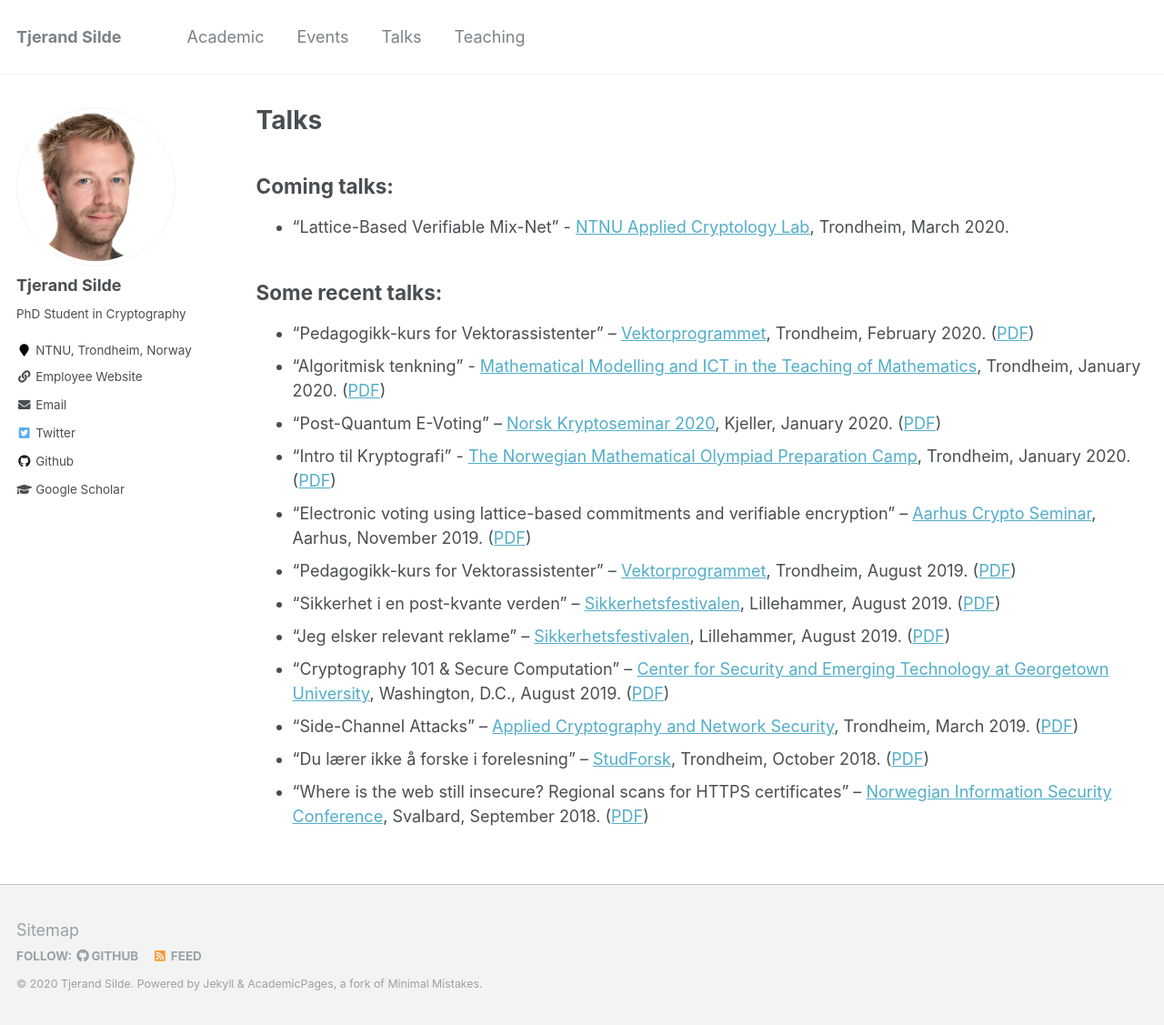
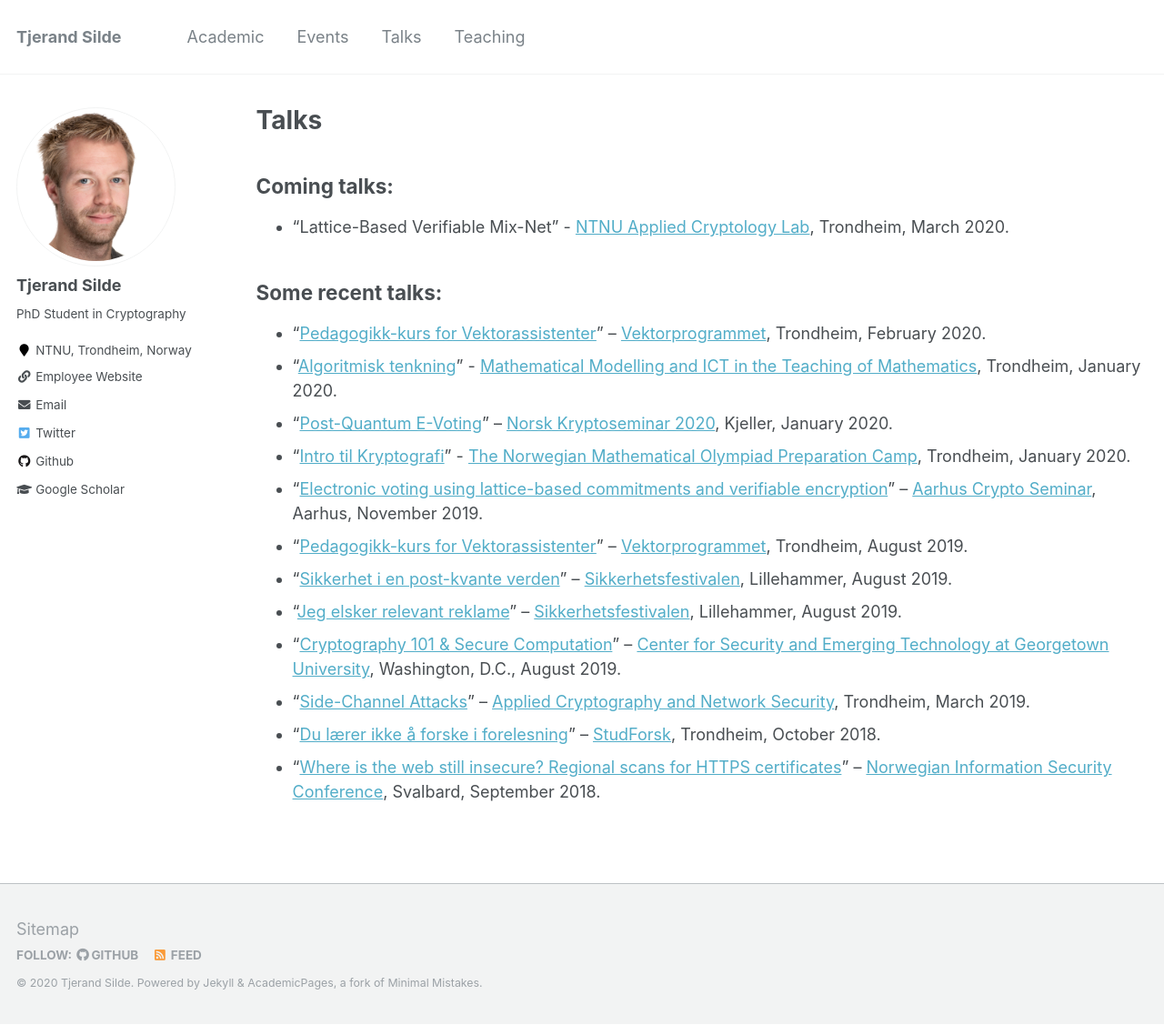
Before and after one commit to tjesi/tjesi.github.io, a Jekyll site: the page built from _pages/talks.md, in a window 1280 px wide and 1127 px high. Shown: the whole window at 91% size. Built offline with Jekyll 4.4.1, drawn with Linux system fonts in a browser that asks for light colours.

Commit message:
Update talks.md

```diff
--- a/_pages/talks.md
+++ b/_pages/talks.md
@@ -11,15 +11,15 @@ author_profile: true
 
 ## Some recent talks:
 
-* “Pedagogikk-kurs for Vektorassistenter” – [Vektorprogrammet](https://vektorprogrammet.no), Trondheim, February 2020. ([PDF](https://tjerandsilde.no/files/Pedagogikk_kurs_for_vektorprogrammet_FEB20.pdf))
-* "Algoritmisk tenkning" - [Mathematical Modelling and ICT in the Teaching of Mathematics](https://www.ntnu.edu/studies/courses/SKOLE6232), Trondheim, January 2020. ([PDF](https://tjerandsilde.no/files/algoritmisktankegang.pdf))
-* "Post-Quantum E-Voting" – [Norsk Kryptoseminar 2020](https://wiki.math.ntnu.no/nks/nks20), Kjeller, January 2020. ([PDF](https://tjerandsilde.no/files/NKS2020.pdf))
-* "Intro til Kryptografi" - [The Norwegian Mathematical Olympiad Preparation Camp](https://abelkonkurransen.no/en), Trondheim, January 2020. ([PDF](https://tjerandsilde.no/files/Abelforedrag.pdf))
-* “Electronic voting using lattice-based commitments and verifiable encryption” – [Aarhus Crypto Seminar](https://cs.au.dk/~oech/seminar.html), Aarhus, November 2019. ([PDF](https://tjerandsilde.no/files/Aarhus_Crypto_Seminar_Presentation.pdf))
-* “Pedagogikk-kurs for Vektorassistenter” – [Vektorprogrammet](https://vektorprogrammet.no), Trondheim, August 2019. ([PDF](https://tjerandsilde.no/files/Pedagogikk_kurs_for_vektorprogrammet.pdf))
-* “Sikkerhet i en post-kvante verden” – [Sikkerhetsfestivalen](https://sikkerhetsfestivalen.no), Lillehammer, August 2019. ([PDF](https://tjerandsilde.no/files/Sikkerhetsfestivalen_Tjerand_Silde_Sikkerhet_I_En_Post-kvante_Verden.pdf))
-* “Jeg elsker relevant reklame” – [Sikkerhetsfestivalen](https://sikkerhetsfestivalen.no), Lillehammer, August 2019. ([PDF](https://tjerandsilde.no/files/Sikkerhetsfestivalen_Tjerand_Silde_Jeg_Elsker_Relevant_Reklame.pdf))
-* “Cryptography 101 & Secure Computation” – [Center for Security and Emerging Technology at Georgetown University](http://cset.georgetown.edu), Washington, D.C., August 2019. ([PDF](https://tjerandsilde.no/files/CSET.pdf))
-* “Side-Channel Attacks” – [Applied Cryptography and Network Security](https://www.ntnu.edu/studies/courses/TTM4135), Trondheim, March 2019. ([PDF](https://tjerandsilde.no/files/Side_Channel_Attacks.pdf))
-* “Du lærer ikke å forske i forelesning” – [StudForsk](https://wiki.math.ntnu.no/studforsk/start), Trondheim, October 2018. ([PDF](https://tjerandsilde.no/files/StudForsk.pdf))
-* “Where is the web still insecure? Regional scans for HTTPS certificates” – [Norwegian Information Security Conference](http://nikt2018.ifi.uio.no/program_nisk_en.html), Svalbard, September 2018. ([PDF](https://tjerandsilde.no/files/NISK_presentation.pdf))
+* “[Pedagogikk-kurs for Vektorassistenter](https://tjerandsilde.no/files/Pedagogikk_kurs_for_vektorprogrammet_FEB20.pdf)” – [Vektorprogrammet](https://vektorprogrammet.no), Trondheim, February 2020.
+* "[Algoritmisk tenkning](https://tjerandsilde.no/files/algoritmisktankegang.pdf)" - [Mathematical Modelling and ICT in the Teaching of Mathematics](https://www.ntnu.edu/studies/courses/SKOLE6232), Trondheim, January 2020.
+* "[Post-Quantum E-Voting](https://tjerandsilde.no/files/NKS2020.pdf)" – [Norsk Kryptoseminar 2020](https://wiki.math.ntnu.no/nks/nks20), Kjeller, January 2020.
+* "[Intro til Kryptografi](https://tjerandsilde.no/files/Abelforedrag.pdf)" - [The Norwegian Mathematical Olympiad Preparation Camp](https://abelkonkurransen.no/en), Trondheim, January 2020.
+* “[Electronic voting using lattice-based commitments and verifiable encryption](https://tjerandsilde.no/files/Aarhus_Crypto_Seminar_Presentation.pdf)” – [Aarhus Crypto Seminar](https://cs.au.dk/~oech/seminar.html), Aarhus, November 2019.
+* “[Pedagogikk-kurs for Vektorassistenter](https://tjerandsilde.no/files/Pedagogikk_kurs_for_vektorprogrammet.pdf)” – [Vektorprogrammet](https://vektorprogrammet.no), Trondheim, August 2019.
+* “[Sikkerhet i en post-kvante verden](https://tjerandsilde.no/files/Sikkerhetsfestivalen_Tjerand_Silde_Sikkerhet_I_En_Post-kvante_Verden.pdf)” – [Sikkerhetsfestivalen](https://sikkerhetsfestivalen.no), Lillehammer, August 2019.
+* “[Jeg elsker relevant reklame](https://tjerandsilde.no/files/Sikkerhetsfestivalen_Tjerand_Silde_Jeg_Elsker_Relevant_Reklame.pdf)” – [Sikkerhetsfestivalen](https://sikkerhetsfestivalen.no), Lillehammer, August 2019.
+* “[Cryptography 101 & Secure Computation](https://tjerandsilde.no/files/CSET.pdf)” – [Center for Security and Emerging Technology at Georgetown University](http://cset.georgetown.edu), Washington, D.C., August 2019.
+* “[Side-Channel Attacks](https://tjerandsilde.no/files/Side_Channel_Attacks.pdf)” – [Applied Cryptography and Network Security](https://www.ntnu.edu/studies/courses/TTM4135), Trondheim, March 2019.
+* “[Du lærer ikke å forske i forelesning](https://tjerandsilde.no/files/StudForsk.pdf)” – [StudForsk](https://wiki.math.ntnu.no/studforsk/start), Trondheim, October 2018.
+* “[Where is the web still insecure? Regional scans for HTTPS certificates](https://tjerandsilde.no/files/NISK_presentation.pdf)” – [Norwegian Information Security Conference](http://nikt2018.ifi.uio.no/program_nisk_en.html), Svalbard, September 2018.
```
